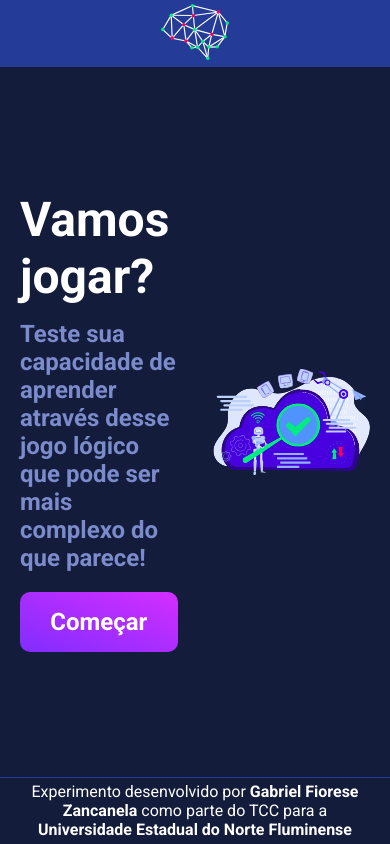
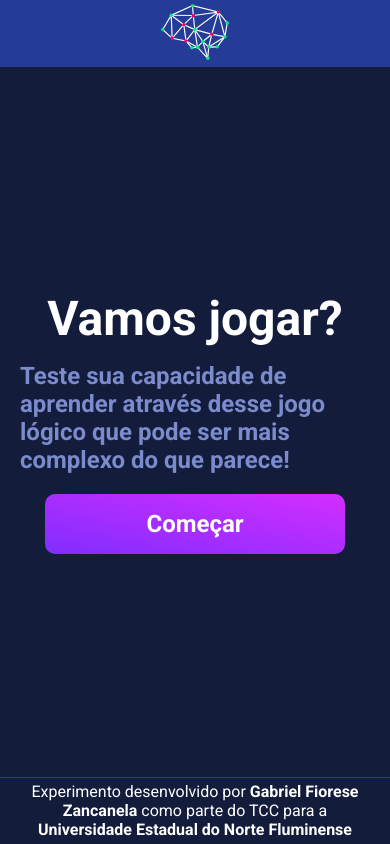
Before and after one commit to gabriel-fz/tcc-experimento, a React (Create React App) app: page / in a window 390 px wide. Built offline with nearby package versions, Linux system fonts and the light colour scheme.

Commit message:
deixando as paginas de game e main responsivas

```diff
--- a/src/components/Footer/styles.ts
+++ b/src/components/Footer/styles.ts
@@ -20,4 +20,15 @@ export const Container = styled.footer`
       text-align: center;
     }
   }
+
+  @media (max-width: ${({ theme }) =>
+      theme.breakpoints.small}) and (max-height: 680px) {
+    height: 60px;
+
+    div {
+      p {
+        font-size: 12px;
+      }
+    }
+  }
 `;
--- a/src/components/Header/styles.ts
+++ b/src/components/Header/styles.ts
@@ -16,4 +16,17 @@ export const Container = styled.header`
     margin: 0 auto;
     padding: 0 20px;
   }
+
+  @media (max-width: ${({ theme }) =>
+      theme.breakpoints.small}) and (max-height: 680px) {
+    height: 60px;
+
+    div {
+      a {
+        img {
+          height: 30px;
+        }
+      }
+    }
+  }
 `;
--- a/src/pages/Game/Display/styles.ts
+++ b/src/pages/Game/Display/styles.ts
@@ -45,4 +45,17 @@ export const Digit = styled.div<DigitProps>`
     font-weight: bold;
     font-size: 48px;
   }
+
+  @media (max-width: ${({ theme }) => theme.breakpoints.small}) {
+    height: 55px;
+    width: 55px;
+
+    strong {
+      font-size: 36px;
+    }
+
+    & + div {
+      margin-left: 15px;
+    }
+  }
 `;
--- a/src/pages/Game/Keyboard/styles.ts
+++ b/src/pages/Game/Keyboard/styles.ts
@@ -40,4 +40,14 @@ export const Button = styled.button<ButtonProps>`
   & + button {
     margin-left: 25px;
   }
+
+  @media (max-width: ${({ theme }) => theme.breakpoints.small}) {
+    height: 55px;
+    width: 55px;
+    font-size: 36px;
+
+    & + button {
+      margin-left: 15px;
+    }
+  }
 `;
--- a/src/pages/Game/styles.ts
+++ b/src/pages/Game/styles.ts
@@ -43,6 +43,11 @@ export const Content = styled.div<ContentProps>`
     height: 80px;
     width: 100%;
     padding: 30px;
+
+    @media (max-width: ${({ theme }) => theme.breakpoints.small}) {
+      justify-content: center;
+      padding: 15px;
+    }
   }
 
   > div {
@@ -52,6 +57,12 @@ export const Content = styled.div<ContentProps>`
 
     height: 100%;
     margin: 30px 0 100px;
+
+    @media (max-width: ${({ theme }) => theme.breakpoints.small}) {
+      margin: auto 0;
+      max-height: 300px;
+      padding: 10px 0 20px;
+    }
   }
 `;
 
--- a/src/pages/Main/styles.ts
+++ b/src/pages/Main/styles.ts
@@ -29,6 +29,22 @@ export const Container = styled.div`
     width: 100%;
     max-width: 45%;
   }
+
+  @media (max-width: ${({ theme }) => theme.breakpoints.medium}) {
+    justify-content: center;
+
+    div {
+      display: flex;
+      flex-direction: column;
+      align-items: center;
+
+      max-width: 600px;
+    }
+
+    img {
+      display: none;
+    }
+  }
 `;
 
 export const Button = styled(ButtonDefault)`
--- a/src/styles/theme/breakpoints.ts
+++ b/src/styles/theme/breakpoints.ts
@@ -1,3 +1,5 @@
 export const breakpoints = {
+  small: '520px',
+  medium: '800px',
   large: '1200px',
 };
```
